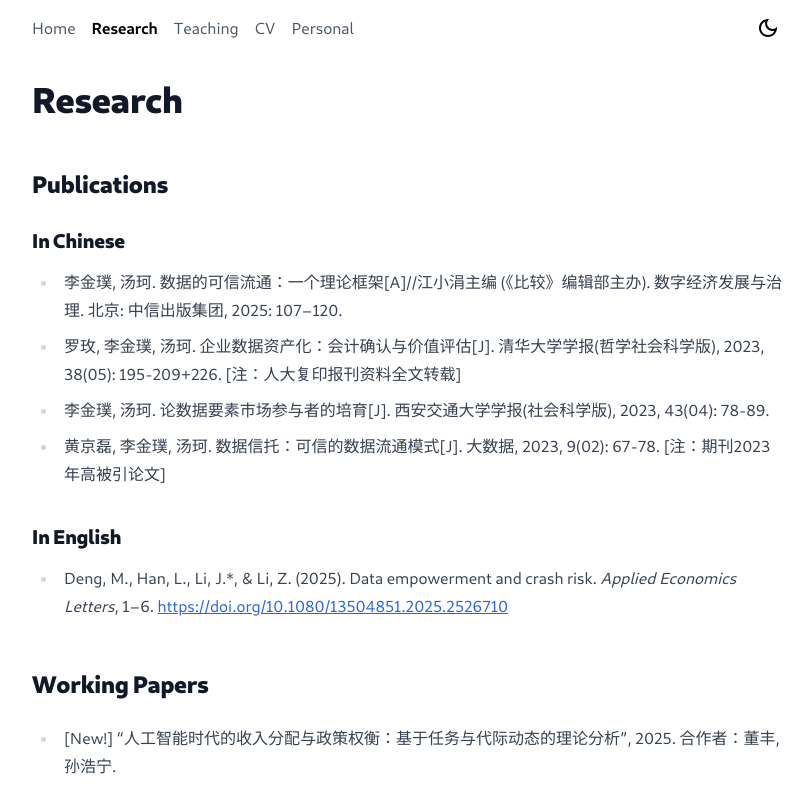
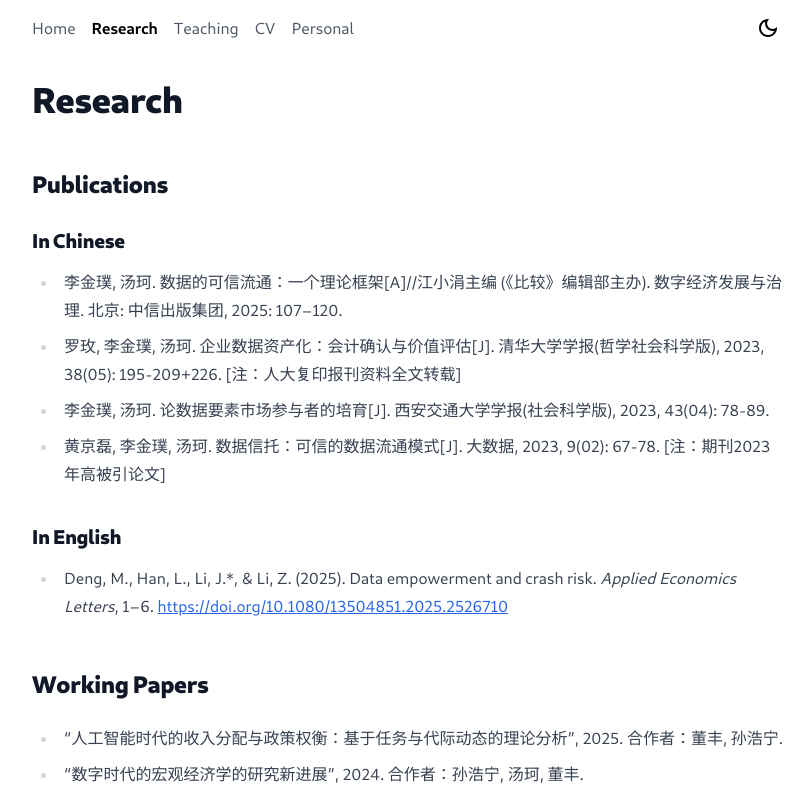
Before and after one commit to lijinpu/lijinpu.github.io, a Next.js app: page /research in a window 1280 px wide. Shown: the top 792 px of the page, without its empty margins (232-1044 px from the left). Built offline with nearby package versions, Linux system fonts and the light colour scheme.

Commit message:
auto update

```diff
--- a/pages/research.tsx
+++ b/pages/research.tsx
@@ -24,7 +24,7 @@ export default function Research() {
         <h2>Working Papers</h2>
 <ul>
     <li>
-            [New!] “人工智能时代的收入分配与政策权衡：基于任务与代际动态的理论分析”, 2025. 合作者：董丰, 孙浩宁.
+        “人工智能时代的收入分配与政策权衡：基于任务与代际动态的理论分析”, 2025. 合作者：董丰, 孙浩宁.
         </li>
     <li>
         “数字时代的宏观经济学的研究新进展”, 2024. 合作者：孙浩宁, 汤珂, 董丰.
```
